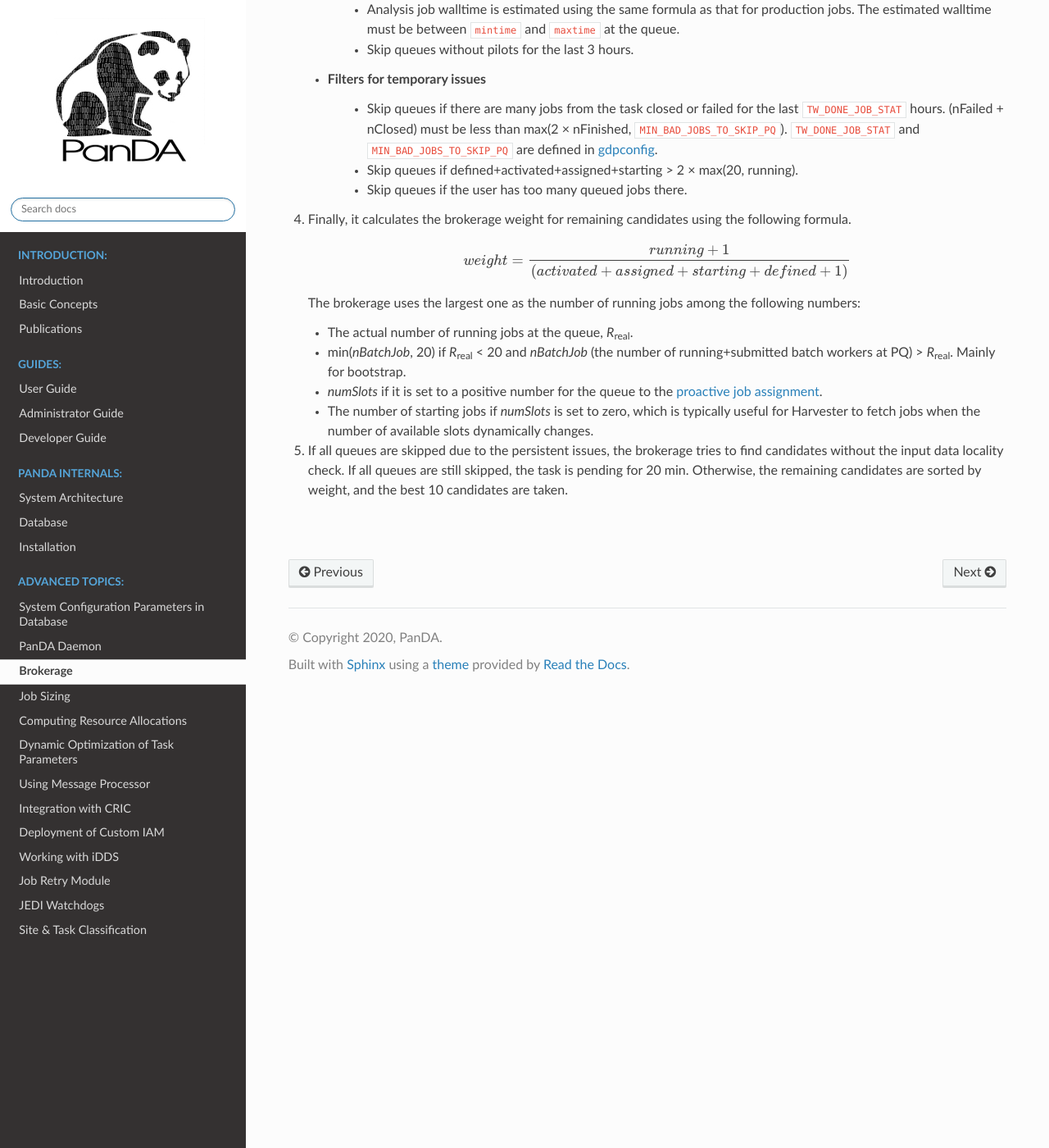
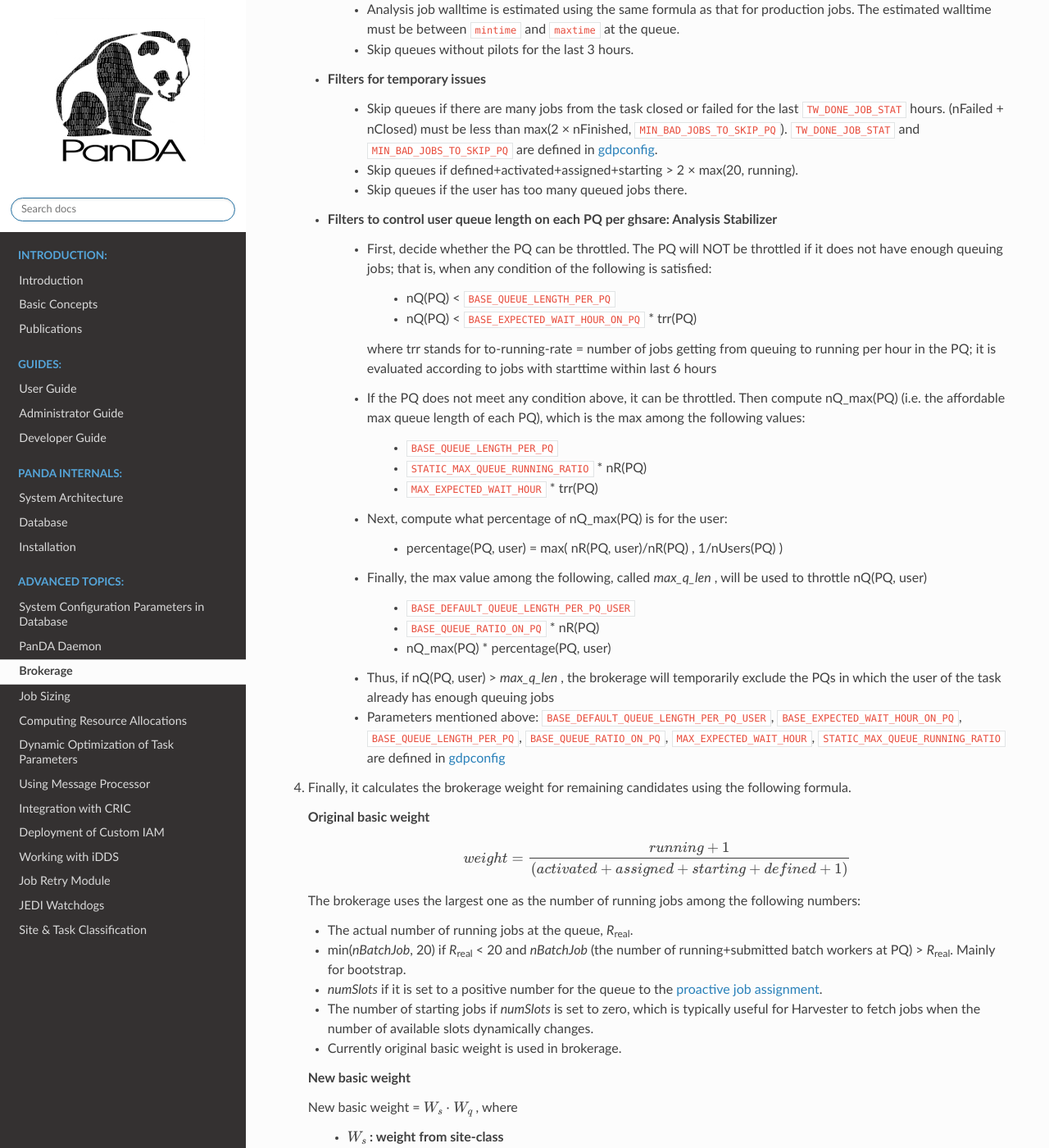
Before and after one commit to PanDAWMS/panda-docs, a Sphinx documentation site: the page built from docs/source/advanced/brokerage.rst, in a window 1280 px wide and 1400 px high, scrolled down 10973 px. Shown: the whole window at 82% size. Built offline with Sphinx 7.4.7 and the Read the Docs theme 2.0.0, drawn with Linux system fonts in a browser that asks for light colours; pages that are not in the unit, such as notebooks, are missing from menus; some of the changed text lies outside the part shown.

Commit message:
analysis brokerage: add analysis stablizer and new weight

```diff
--- a/docs/source/advanced/brokerage.rst
+++ b/docs/source/advanced/brokerage.rst
@@ -605,7 +605,43 @@
 
        * Skip queues if the user has too many queued jobs there.
 
+   * Filters to control user queue length on each PQ per ghsare: Analysis Stabilizer
+       * First, decide whether the PQ can be throttled.
+         The PQ will NOT be throttled if it does not have enough queuing jobs; that is, when any condition of the following is satisfied:
+
+          * nQ(PQ) < ``BASE_QUEUE_LENGTH_PER_PQ``
+
+          * nQ(PQ) < ``BASE_EXPECTED_WAIT_HOUR_ON_PQ`` * trr(PQ)
+         where trr stands for to-running-rate = number of jobs getting from queuing to running per hour in the PQ; it is evaluated according to jobs with starttime within last 6 hours
+
+       * If the PQ does not meet any condition above, it can be throttled.
+         Then compute nQ_max(PQ) (i.e. the affordable max queue length of each PQ), which is the max among the following values:
+
+          * ``BASE_QUEUE_LENGTH_PER_PQ``
+
+          * ``STATIC_MAX_QUEUE_RUNNING_RATIO`` * nR(PQ)
+
+          * ``MAX_EXPECTED_WAIT_HOUR`` * trr(PQ)
+
+       * Next, compute what percentage of nQ_max(PQ) is for the user:
+
+          * percentage(PQ, user) = max( nR(PQ, user)/nR(PQ) , 1/nUsers(PQ) )
+
+       * Finally, the max value among the following, called *max_q_len* , will be used to throttle nQ(PQ, user)
+
+          * ``BASE_DEFAULT_QUEUE_LENGTH_PER_PQ_USER``
+
+          * ``BASE_QUEUE_RATIO_ON_PQ`` * nR(PQ)
+
+          * nQ_max(PQ) * percentage(PQ, user)
+
+       * Thus, if nQ(PQ, user) > *max_q_len* , the brokerage will temporarily exclude the PQs in which the user of the task already has enough queuing jobs
+
+       * Parameters mentioned above: ``BASE_DEFAULT_QUEUE_LENGTH_PER_PQ_USER``, ``BASE_EXPECTED_WAIT_HOUR_ON_PQ``, ``BASE_QUEUE_LENGTH_PER_PQ``, ``BASE_QUEUE_RATIO_ON_PQ``, ``MAX_EXPECTED_WAIT_HOUR``, ``STATIC_MAX_QUEUE_RUNNING_RATIO`` are defined in :doc:`gdpconfig </advanced/gdpconfig>`
+
 #. Finally, it calculates the brokerage weight for remaining candidates using the following formula.
+
+   **Original basic weight**
 
    .. math::
 
@@ -623,6 +659,60 @@
    * The number of starting jobs if *numSlots* is set to zero, which is typically useful for Harvester to fetch
      jobs when the number of available slots dynamically changes.
 
+   * Currently original basic weight is used in brokerage.
+
+
+   **New basic weight**
+
+   New basic weight = :math:`W_s \cdot W_q` , where
+
+    * :math:`W_s` : weight from **site-class**
+       * For jobs in User Analysis and Express Analysis: :math:`W_s` is shown in the table
+
+            .. list-table::
+               :header-rows: 1
+
+               * - Task Class
+                 - hi-site
+                 - mid-site
+                 - lo-site
+               * - S or A
+                 - :math:`N_j`
+                 - :math:`\epsilon_1`
+                 - :math:`\epsilon_2`
+               * - B
+                 - :math:`\epsilon_2`
+                 - :math:`N_j`
+                 - :math:`\epsilon_1`
+               * - C
+                 - :math:`\epsilon_2`
+                 - :math:`\epsilon_1`
+                 - :math:`N_j`
+
+          where
+
+             * :math:`N_j`: estimated number of jobs to submit in the brokerage cycle
+             * :math:`\epsilon_1`, :math:`\epsilon_2`: some small positive numbers (not fixed) to avoid dead zero; :math:`\epsilon_1 > \epsilon_2`
+
+          The purpose is to broker time-sensitive tasks to high-appropriateness analysis sites more, and vice versa.
+
+          (For task and site classification, see :doc:`Site & Task Classification </advanced/site_task_classification>`)
+
+       * For other analysis shares (group shares, ART, etc.): :math:`W_s = N_j` . (Task- and site-classification are NOT considered)
+
+    * :math:`W_q`: weight from **queue length**
+
+      .. math::
+
+        W_{q} = \frac { \text{max_q_len}(PQ, user) - \text{nQ}(PQ, user) - N_{j} / N_{PQ} } { ( \sum_{\text{candidate PQs}} ( \text{max_q_len}(PQ, user) - \text{nQ}(PQ, user) ) ) - N_{j} }
+
+      where :math:`N_{PQ}` = number of candidate PQs; :math:`\text{nQ}` and :math:`\text{max_q_len}` are defined in Analysis Stabilizer
+
+      The purpose is to control the queue length in the same way of Analysis Stabilizer.
+
+
+   New basic weight will soon be deployed to replace the original basic weight
+
 #. If all queues are skipped due to the persistent issues, the brokerage tries to find candidates without the input
    data locality check. If all queues are still skipped, the task is pending for 20 min.
    Otherwise, the remaining candidates are sorted by weight, and the best 10 candidates are taken.
```
